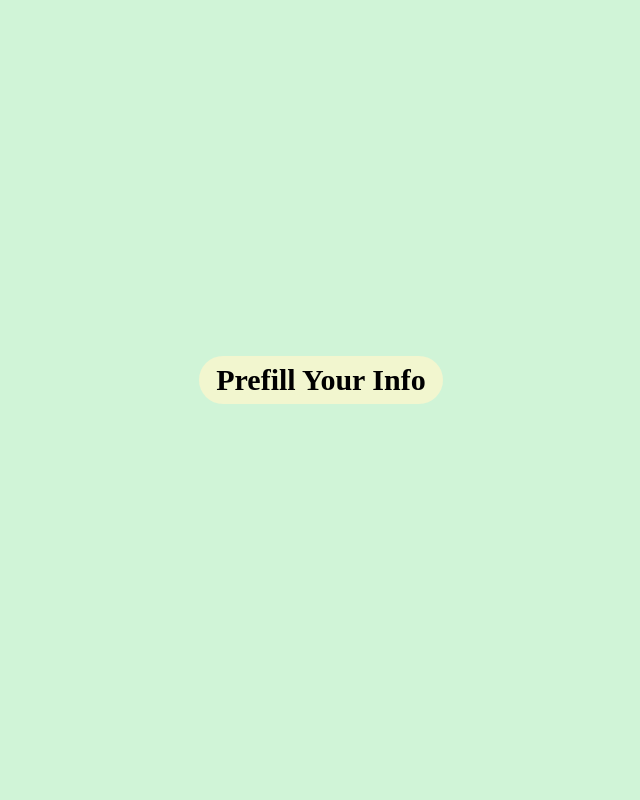
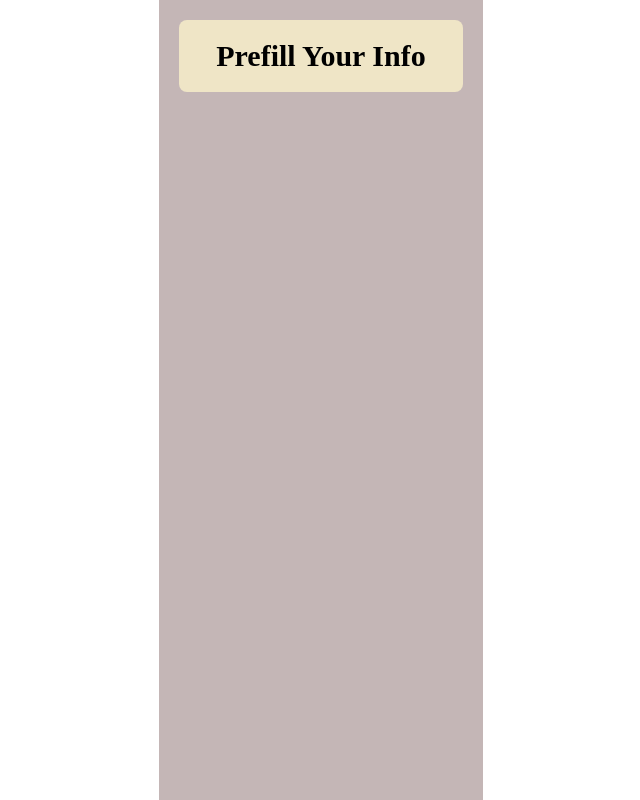
Before and after one commit to mengzhuou/React-JobSeeker, a React (Vite) app in the folder react-jobseeker/: page / in a window 1280 px wide. Shown: the whole page, without its empty margins (319-959 px from the left). Built offline with nearby package versions, Linux system fonts and the light colour scheme.

Commit message:
added menu and router

```diff
--- a/react-jobseeker/src/App.tsx
+++ b/react-jobseeker/src/App.tsx
@@ -1,5 +1,6 @@
 import { BrowserRouter as Router, Routes, Route } from "react-router-dom";
 import Menu from "./components/Menu/Menu";
+import PersonalInfo from "./components/JobFill/PersonalInfo/PersonalInfo";
 
 import React from "react";
 
@@ -21,7 +22,7 @@ class App extends React.Component<AppProps, AppState> {
         <div>
           <Routes>
             <Route path="/" element={<Menu />} />
-            {/* <Route path="/ClassicMode" element={<ClassicMode/>}/> */}
+            <Route path="/PersonalInfo" element={<PersonalInfo/>}/>
           </Routes>
           {/* <FooterNav /> */}
         </div>
--- /dev/null
+++ b/react-jobseeker/src/components/JobFill/PersonalInfo/PersonalInfo.tsx
@@ -0,0 +1,26 @@
+import React from "react";
+import { useNavigate } from "react-router-dom";
+import { withFuncProps } from "../../withFuncProps";
+
+interface PersonalInfoProps {
+  navigate: ReturnType<typeof useNavigate>;
+}
+
+interface PersonalInfoState {}
+
+class PersonalInfo extends React.Component<PersonalInfoProps, PersonalInfoState> {
+  constructor(props: PersonalInfoProps) {
+    super(props);
+    this.state = {};
+  }
+
+  render() {
+    return (
+      <div>
+        <h1>SWE Job Fill</h1>
+      </div>
+    );
+  }
+}
+
+export default withFuncProps(PersonalInfo);
--- a/react-jobseeker/src/components/Menu/Menu.css
+++ b/react-jobseeker/src/components/Menu/Menu.css
@@ -1,10 +1,10 @@
 .buttonRow {
     display: flex;
     justify-content: center;
-    align-items: center;
-    margin-bottom: 10px;
-    margin-top: 10px;
-    width: 100%;
+    height: 100%;
+    align-items: flex-start;
+    background-color: rgb(196, 182, 182);
+    padding: 20px;
 }
 
 
@@ -15,11 +15,8 @@
     background-color: #fff7cdba;
     cursor: pointer;
     font-family: 'Times New Roman', Times, serif;
-    border-radius: 25px;
-    padding: 2px 12px 2px 12px;
     font-weight: bold;
     display: block;
-    padding: 6px 16px;
 }
 
 .buttonContainer {
@@ -28,7 +25,7 @@
     height: 100%;
     flex-direction: column;
     align-items:flex-end;
-    margin-bottom: 40px;
+    background-color: rgb(130, 135, 133);
 }
 
 .App{
@@ -37,7 +34,7 @@
     display: flex;
     flex-direction:column;
     align-items: center;
-    background-color:#d0f4d7;
+    background-color:#ffffff;
     font-family: 'Times New Roman', Times, serif;
     overflow:auto;
     scrollbar-width: none;  /* Firefox */
@@ -48,13 +45,3 @@
 .App::-webkit-scrollbar {
     display: none;
 }
-
-.App-header{
-    color: #cedcc5;
-    background-color: #04a670;
-    z-index: 1;
-    text-align: center;
-    width: 450px;
-    box-shadow: rgba(50, 50, 93, 0.25) 0px 50px 100px -20px, rgba(0, 0, 0, 0.3) 0px 30px 60px -30px, rgba(10, 37, 64, 0.35) 0px -2px 6px 0px inset;
-    border: 3px solid transparent;
-}
--- a/react-jobseeker/src/components/Menu/Menu.tsx
+++ b/react-jobseeker/src/components/Menu/Menu.tsx
@@ -17,18 +17,18 @@ class Menu extends React.Component<MenuProps, MenuState> {
   }
 
   preFillNav = () => {
-    this.props.navigate("/PreFill");
+    this.props.navigate("/PersonalInfo");
   };
 
   render() {
     return (
       <div className="App">
         <div className="buttonContainer">
-          <div className="buttonRow">
-            <button className="menuButton" onClick={this.preFillNav}>
-              Prefill Your Info
-            </button>
-          </div>
+            <div className="buttonRow">
+                <button className="menuButton" onClick={this.preFillNav}>
+                Prefill Your Info
+                </button>
+            </div>
         </div>
       </div>
     );
```
